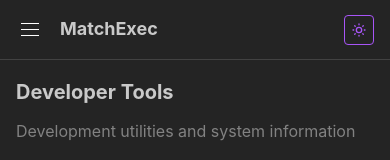
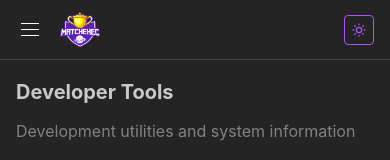
Before and after one commit to slamanna212/MatchExec, a Next.js app: page /dev in a window 390 px wide. Shown: the top 160 px of the page. Built offline with nearby package versions, Linux system fonts and the light colour scheme.

Commit message:
add logo to mobile menu

```diff
--- a/src/components/navigation.tsx
+++ b/src/components/navigation.tsx
@@ -87,7 +87,13 @@ export function Navigation({ children }: NavigationProps) {
           <Group h="100%" px="md" justify="space-between">
             <Group>
               <Burger opened={false} onClick={() => {}} size="sm" aria-label="Open navigation" />
-              <Text size="lg" fw={700}>MatchExec</Text>
+              <Image
+                src="/assets/512png.png"
+                alt="MatchExec Logo"
+                w={40}
+                h={40}
+                fit="contain"
+              />
             </Group>
             <ActionIcon variant="outline" size={30} onClick={() => {}} aria-label="Toggle color scheme">
               <IconMoon size="16" />
@@ -139,7 +145,13 @@ export function Navigation({ children }: NavigationProps) {
               size="sm"
               aria-label="Open navigation"
             />
-            <Text size="lg" fw={700}>MatchExec</Text>
+            <Image
+              src="/assets/512png.png"
+              alt="MatchExec Logo"
+              w={40}
+              h={40}
+              fit="contain"
+            />
           </Group>
           <ActionIcon
             variant="outline"
```
